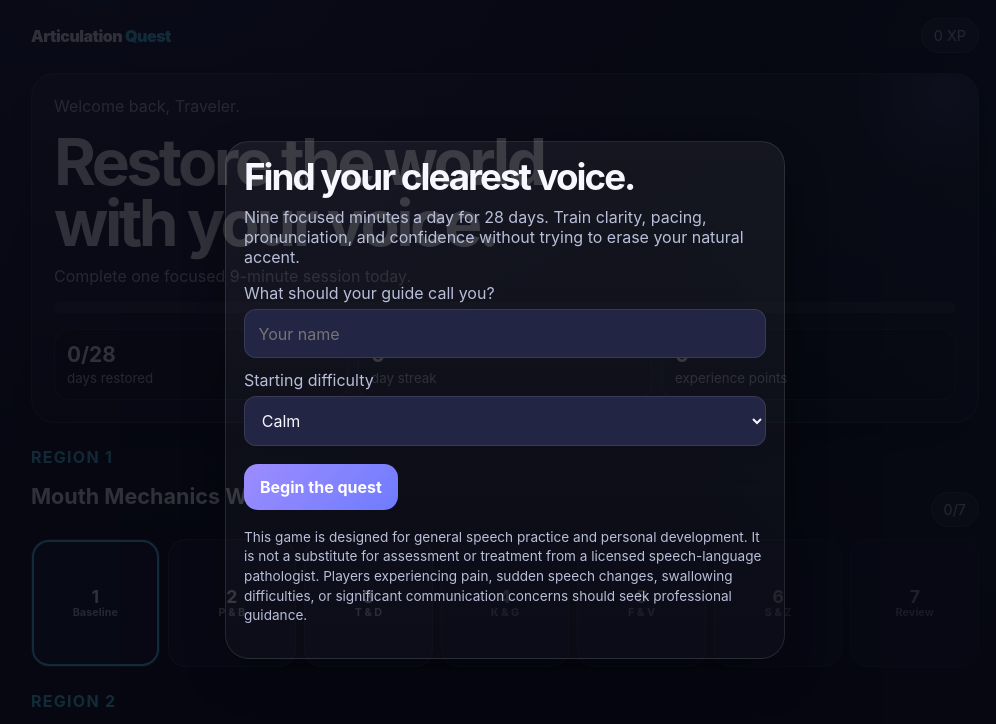
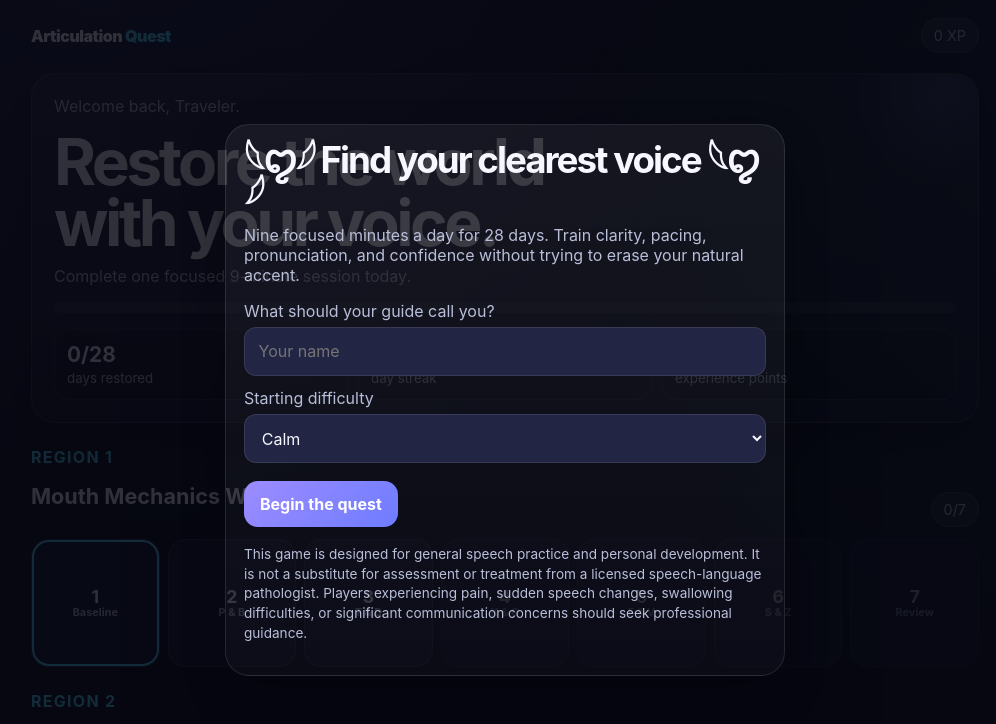
Before and after one commit to fiji-flower/articulation-quest, a plain HTML site: page index (1).html in a window 1280 px wide. Shown: the top 724 px of the page, without its empty margins (135-1131 px from the left). Drawn offline with Linux system fonts and the light colour scheme.

Commit message:
Update index (1).html

```diff
--- a/index (1).html
+++ b/index (1).html
@@ -85,7 +85,7 @@
 
 <div class="modal" id="onboarding">
   <div class="card">
-    <h1 style="font-size:2.3rem">Find your clearest voice.</h1>
+    <h1 style="font-size:2.3rem">𓆩ꨄ︎𓆪 Find your clearest voice 𓆩ꨄ︎𓆪</h1>
     <p class="muted">Nine focused minutes a day for 28 days. Train clarity, pacing, pronunciation, and confidence without trying to erase your natural accent.</p>
     <label for="playerName">What should your guide call you?</label>
     <input id="playerName" placeholder="Your name" style="width:100%;padding:.85rem;border-radius:12px;border:1px solid var(--border);background:var(--panel2);color:var(--text)">
```
